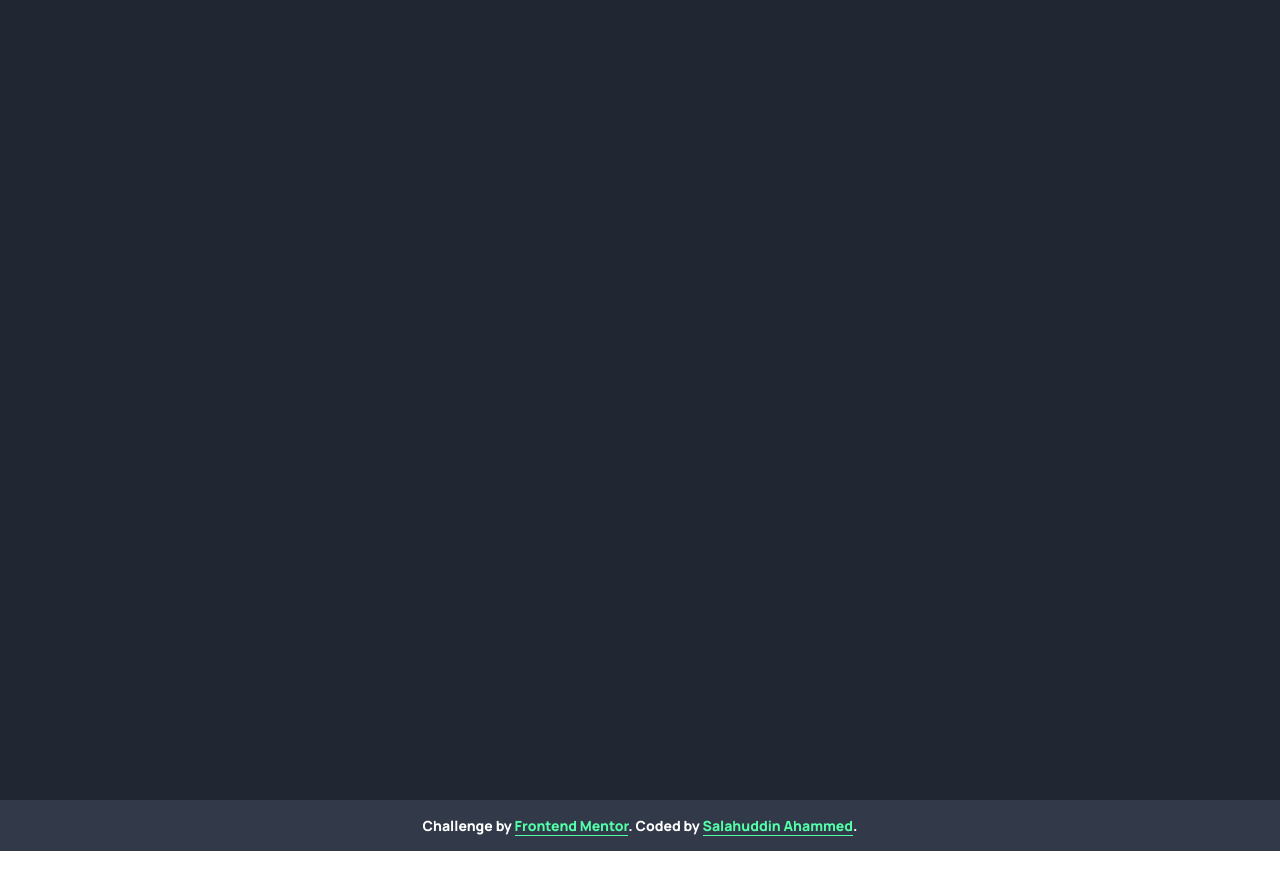
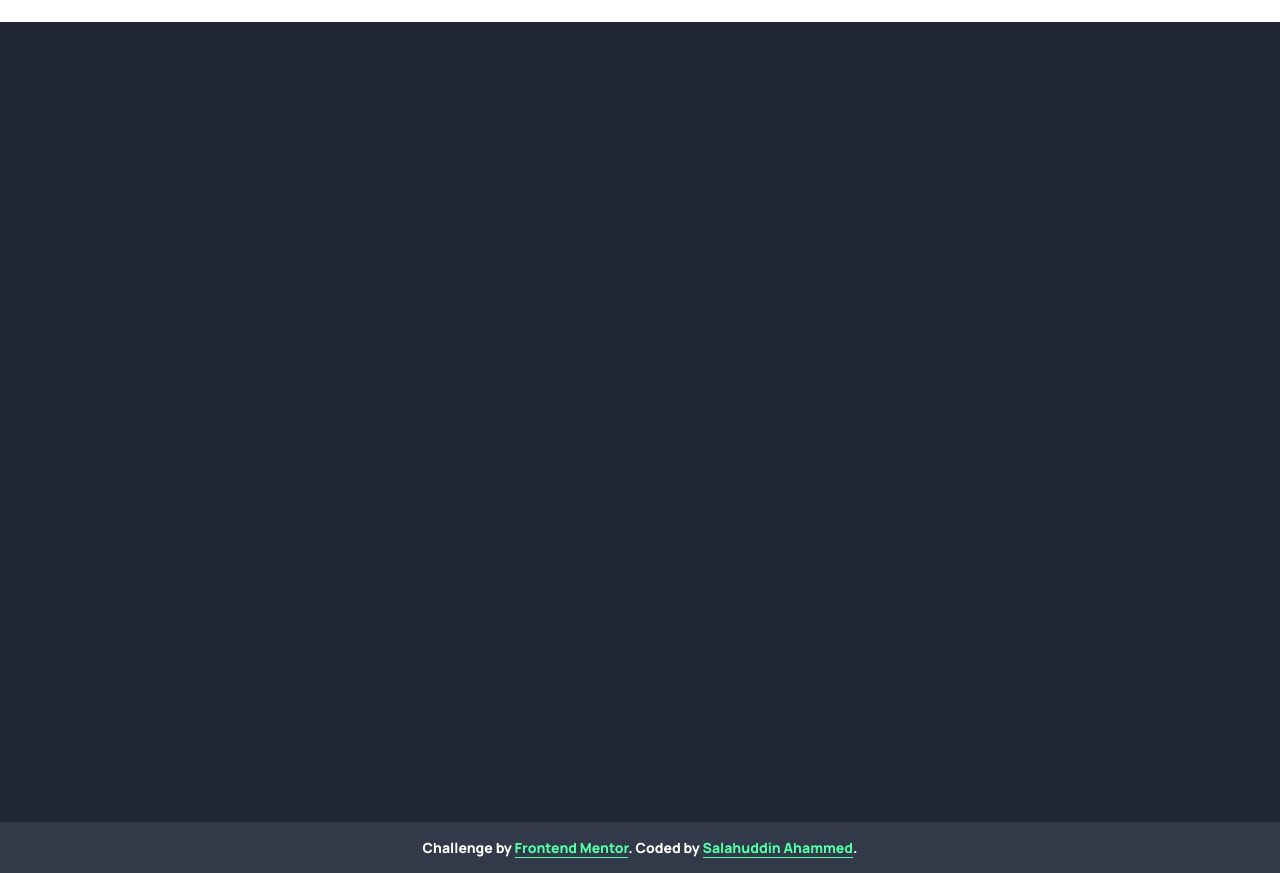
Before and after one commit to SalahuddinAhammed/frontend-mentor-solutions, a plain HTML site: page projects/advice-generator-app/index.html in a window 1280 px wide. Before the commit the page ends 851 px from the top, so only its background shows below. Drawn offline with Linux system fonts and the light colour scheme; no server answers.

Commit message:
fix[advice-generator-app]: fix accessibility issues

```diff
--- a/projects/advice-generator-app/index.html
+++ b/projects/advice-generator-app/index.html
@@ -14,6 +14,7 @@
     <script src="app.js?v=1" defer></script>
   </head>
   <body>
+    <header>&nbsp;</header>
     <main>
       <div class="card">
         <p class="card__subtitle">Advice #<span class="card__id">{id}</span></p>
@@ -38,6 +39,7 @@
         </button>
       </div>
     </main>
+    <footer>
       <div class="attribution">
         Challenge by
         <a
@@ -53,5 +55,6 @@
           >Salahuddin Ahammed</a
         >.
       </div>
+    </footer>
   </body>
 </html>
```
Lines whose indentation alone changed are shown as unchanged.
